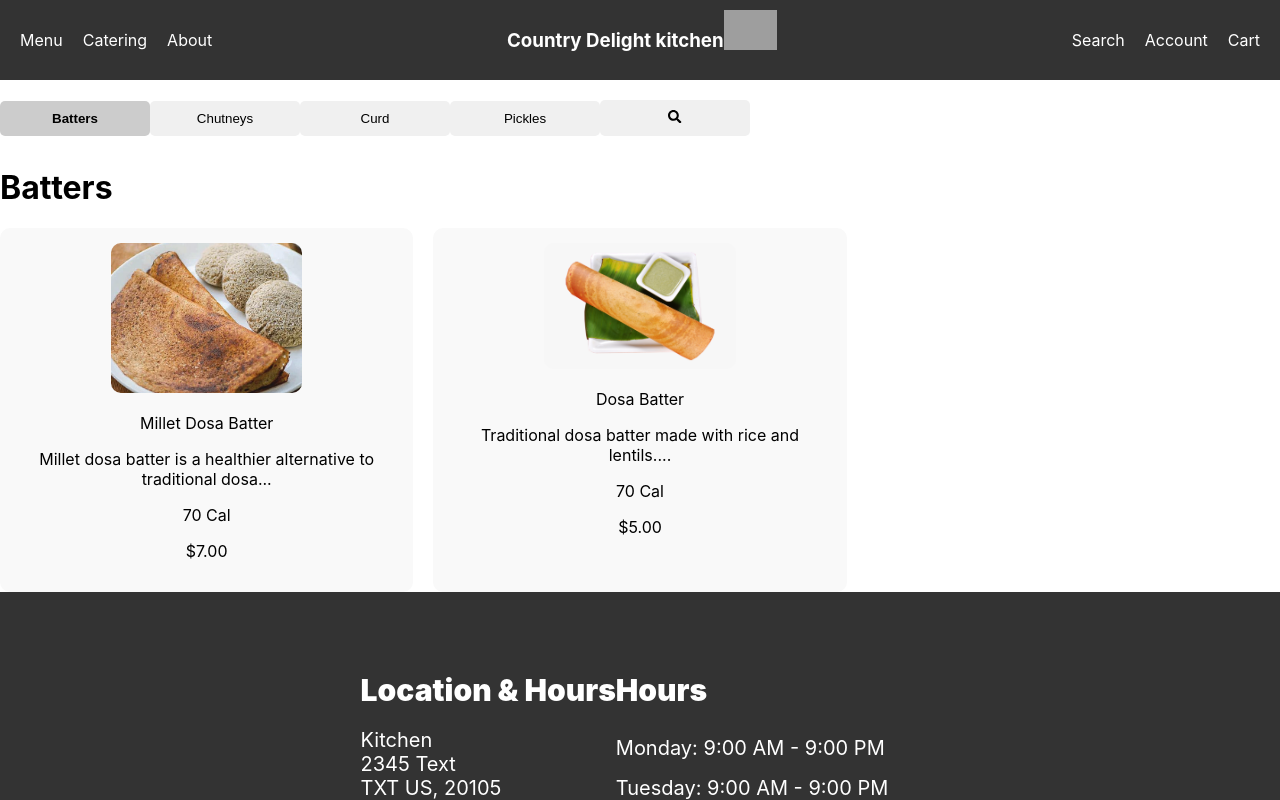
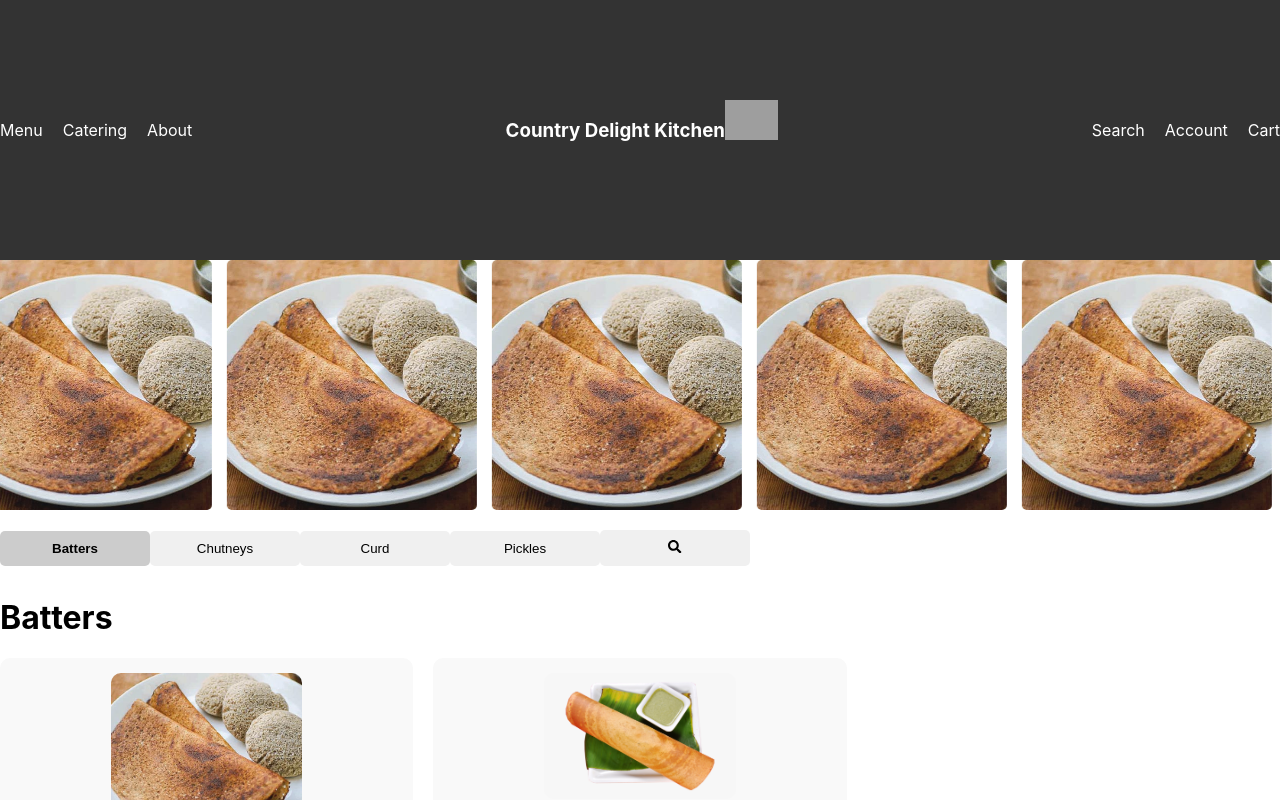
Before and after one commit to NexWaveAI/my-site, a React (Create React App) app: page / in a window 1280 px wide. Shown: the top 800 px of the page. Built offline with nearby package versions, Linux system fonts and the light colour scheme; grey boxes are pictures that could not be loaded.

Commit message:
Added new function for scrolling

```diff
--- a/src/components/styles/Header.css
+++ b/src/components/styles/Header.css
@@ -7,6 +7,7 @@
     padding: 10px 20px;
     color: white;
     height: 60px;
+    padding: 100px 0;
 }
 
 .left-tab,
@@ -45,3 +46,59 @@
     justify-content: center;
     align-items: center;
 }
+
+
+.image-gallery {
+    overflow: hidden; /* Hide the overflow to prevent a scrollbar */
+    white-space: nowrap;
+    width: 100%; /* Ensure the gallery takes full width */
+    position: relative;
+}
+
+.image-track {
+    display: flex;
+    width: max-content; /* Allows the container to expand beyond the viewport width */
+    animation: scroll 15s linear infinite; /* Apply smooth scrolling animation */
+}
+
+.image-track img {
+    width: 200px; /* Default image width for desktop */
+    height: auto; /* Maintain aspect ratio */
+    margin-right: 10px; /* Add some spacing between images */
+    object-fit: cover; /* Cover the space, maintaining aspect ratio */
+    border-radius: 5px; /* Optional: Add rounded corners */
+}
+
+/* Define the keyframe animation */
+@keyframes scroll {
+    0% {
+        transform: translateX(0); /* Start from the beginning */
+    }
+    100% {
+        transform: translateX(-50%); /* Move left to half the track */
+    }
+}
+
+/* Adjustments for mobile screens */
+@media (max-width: 768px) {
+    .image-track img {
+        width: 120px; /* Smaller image size for mobile */
+        margin-right: 5px; /* Reduce spacing between images */
+    }
+
+    .image-track {
+        animation: scroll 10s linear infinite; /* Speed up the scrolling for mobile */
+    }
+}
+
+/* Adjustments for larger desktop screens */
+@media (min-width: 1200px) {
+    .image-track img {
+        width: 250px; /* Larger image size for larger screens */
+        margin-right: 15px; /* Increase spacing for larger screens */
+    }
+
+    .image-track {
+        animation: scroll 20s linear infinite; /* Slower scroll for larger screens */
+    }
+}
--- a/src/components/ui/Account.js
+++ b/src/components/ui/Account.js
@@ -30,6 +30,7 @@ function Account({ onClose }) {
                     </label>
                     <button type="submit">Continue</button>
                 </form>
+
                 <button className="close-button" onClick={onClose}>Close</button>
             </div>
         </div>
--- a/src/components/ui/TopHeader.js
+++ b/src/components/ui/TopHeader.js
@@ -1,6 +1,6 @@
-
 import React, { useState } from 'react';
 import Account from './Account'; // Import the Account component
+import img from '../images/Millet.jpg'; // Example image
 
 function TopNav() {
     const [showAccountForm, setShowAccountForm] = useState(false);
@@ -22,7 +22,7 @@ function TopNav() {
                     <a href="#about">About</a>
                 </div>
                 <div className="logo">
-                    <h3> Country Delight kitchen</h3>
+                    <h3>Country Delight Kitchen</h3>
                     <img src="/path-to-your-logo.png" alt="Logo" />
                 </div>
                 <div className="right-tab">
@@ -34,6 +34,21 @@ function TopNav() {
 
             {/* Render Account form conditionally */}
             {showAccountForm && <Account onClose={handleCloseAccountForm} />}
+
+            {/* Image Gallery Section */}
+            <div className="image-gallery">
+                <div className="image-track">
+                    <img src={img} alt="Image 1" />
+                    <img src={img} alt="Image 2" />
+                    <img src={img} alt="Image 3" />
+                    <img src={img} alt="Image 4" />
+                    {/* Duplicate images for seamless scroll */}
+                    <img src={img} alt="Image 1 Duplicate" />
+                    <img src={img} alt="Image 2 Duplicate" />
+                    <img src={img} alt="Image 3 Duplicate" />
+                    <img src={img} alt="Image 4 Duplicate" />
+                </div>
+            </div>
         </>
     );
 }
```
